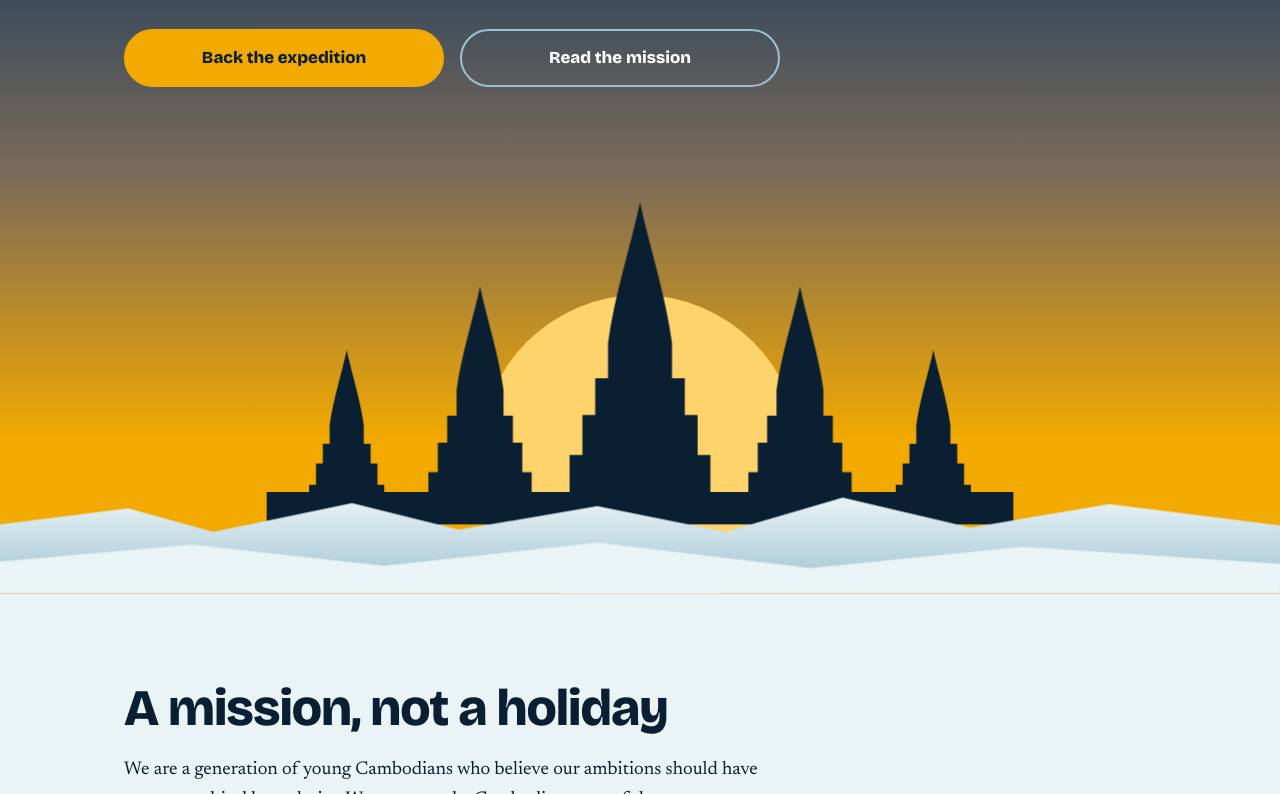
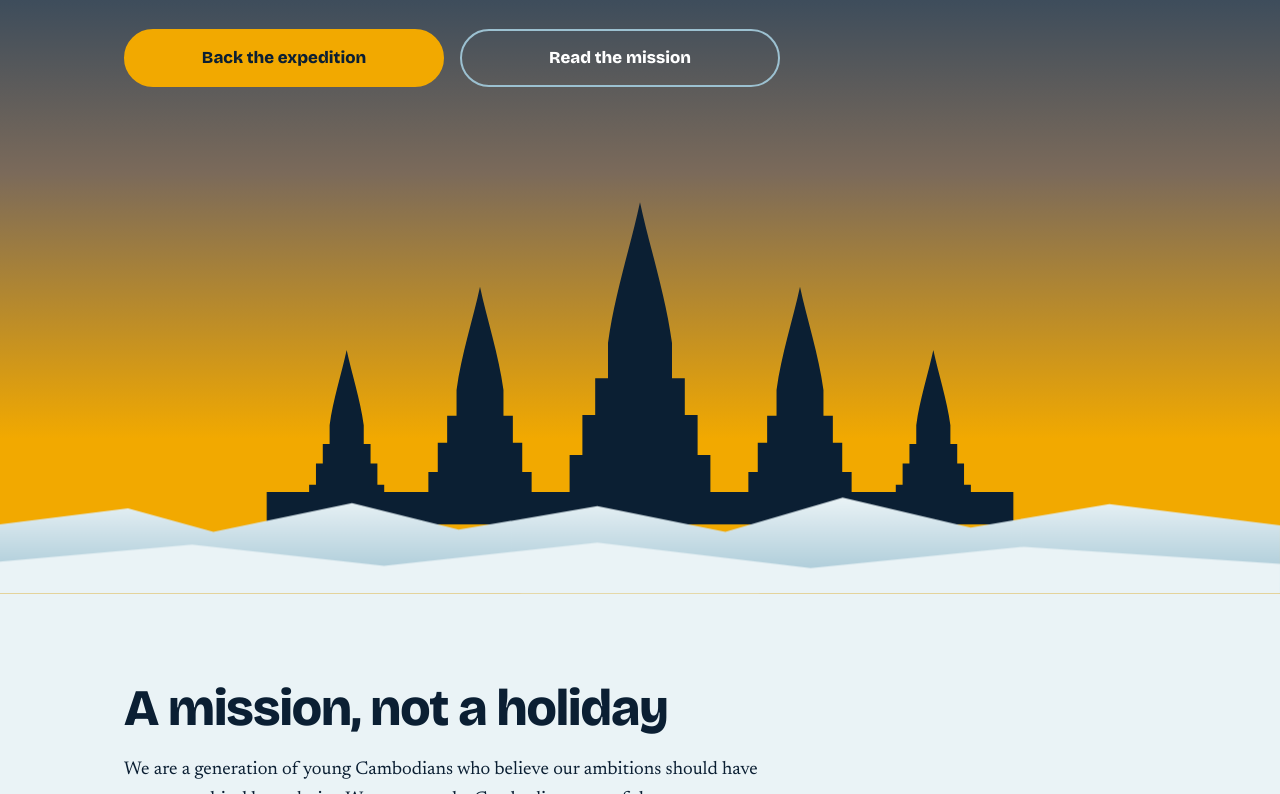
Before and after one commit to itzyongan/AngkorToAntarctica, a plain HTML site: page index.html in a window 1280 px wide. Shown: the part 513-1307 px from the top of the page. Drawn offline with nearby package versions, Linux system fonts and the light colour scheme; a web font is replaced by a local one.

Commit message:
Refactor sun animation and remove motion preference

```diff
--- a/index.html
+++ b/index.html
@@ -89,7 +89,6 @@ transition:transform .3s cubic-bezier(.4,.1,.2,1),background .25s}
 .lang[data-lang="en"]:hover .seg-en,.lang[data-lang="km"]:hover .seg-km{color:var(--night)}
 [data-km],#go,#msg{transition:opacity .22s ease}
 body.lang-swap [data-km],body.lang-swap #go,body.lang-swap #msg{opacity:0}
-@media (prefers-reduced-motion:reduce){.lang .thumb,.lang .seg,[data-km],#go,#msg{transition:none}}
 
 /* hero */
 .hero{position:relative;color:#fff;background:linear-gradient(180deg,var(--night) 0%,#1d3d5c 38%,#7b6a5a 62%,var(--saffron) 86%);
@@ -100,8 +99,7 @@ body.lang-swap [data-km],body.lang-swap #go,body.lang-swap #msg{opacity:0}
 .hero .cta{display:flex;gap:1rem;flex-wrap:wrap;align-items:stretch}
 .hero .cta .btn{flex:1 1 15rem;max-width:20rem;display:flex;align-items:center;justify-content:center}
 .scene{display:block;width:100%;height:auto;margin-top:0;position:relative;z-index:1}
-.sun{animation:rise 2.6s cubic-bezier(.2,.7,.2,1) both}
-@keyframes rise{from{transform:translateY(150px);opacity:.2}to{transform:none;opacity:1}}
+.sun{transform:translateY(210px) scale(.92);opacity:.35;transform-origin:600px 300px;will-change:transform,opacity,filter}
 
 /* mission */
 .objectives{display:grid;grid-template-columns:repeat(auto-fit,minmax(220px,1fr));gap:2.4rem 2rem;margin-top:2.5rem}
@@ -181,7 +179,6 @@ footer{background:#fff;color:var(--ink);border-top:1px solid #d5e3e9;padding:4re
 .nb{white-space:nowrap;word-break:keep-all}
 html[lang="km"] h1{max-width:none}
 @media (max-width:760px){nav ul{display:none}section{padding:4rem 0}.hero .cta .btn{max-width:none}}
-@media (prefers-reduced-motion:reduce){.sun{animation:none}html{scroll-behavior:auto}}
 </style>
 </head>
 <body>
@@ -386,11 +383,32 @@ function setLang(l){
   document.title=T[l].title;
   try{localStorage.setItem('lang',l)}catch(e){}
 }
+const sun=document.querySelector('.sun'),hero=document.querySelector('.hero');
+const DROP=210;
+let sunCur=0,sunRun=false;
+const sunTarget=()=>{
+  const p=Math.min(1,Math.max(0,(window.scrollY||0)/(hero.offsetHeight*.4)));
+  return 1-Math.pow(1-p,2);
+};
+function sunPaint(){
+  sun.style.transform='translateY('+(DROP*(1-sunCur)).toFixed(1)+'px) scale('+(.92+.14*sunCur).toFixed(3)+')';
+  sun.style.opacity=(.35+.65*sunCur).toFixed(3);
+  sun.style.filter='drop-shadow(0 0 '+(70*sunCur).toFixed(0)+'px rgba(255,211,107,'+(.85*sunCur).toFixed(2)+'))';
+}
+function sunStep(){
+  const t=sunTarget();
+  sunCur+=(t-sunCur)*.1;
+  if(Math.abs(t-sunCur)<.002)sunCur=t;
+  sunPaint();
+  if(sunCur!==t)requestAnimationFrame(sunStep);else sunRun=false;
+}
+function sunKick(){if(!sunRun){sunRun=true;requestAnimationFrame(sunStep)}}
+addEventListener('scroll',sunKick,{passive:true});
+addEventListener('resize',sunKick);
+sunCur=sunTarget();sunPaint();
 let swapT;
-const calm=matchMedia('(prefers-reduced-motion:reduce)');
 function switchLang(l){
   btn.dataset.lang=l;
-  if(calm.matches){setLang(l);return}
   clearTimeout(swapT);
   document.body.classList.add('lang-swap');
   swapT=setTimeout(()=>{
```
